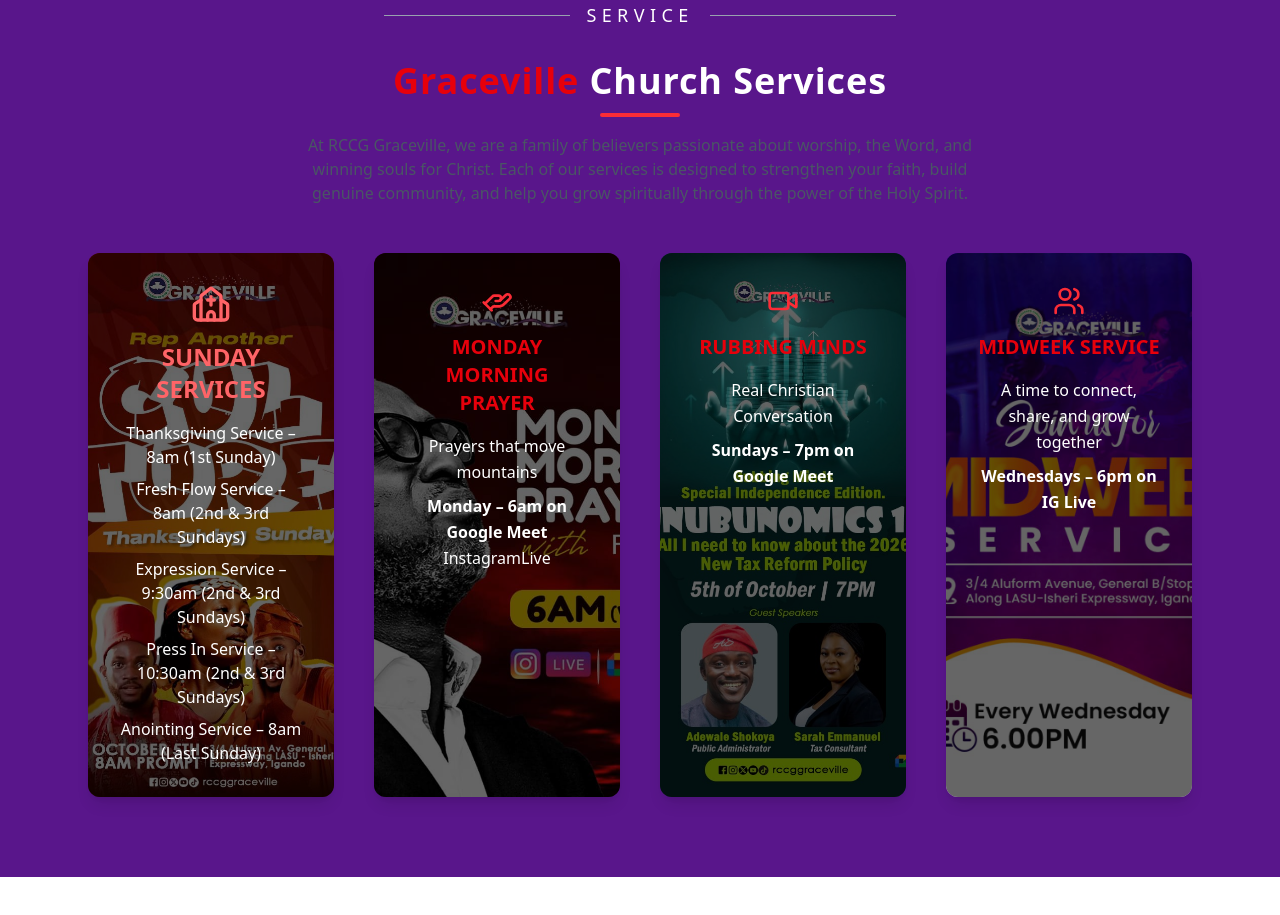
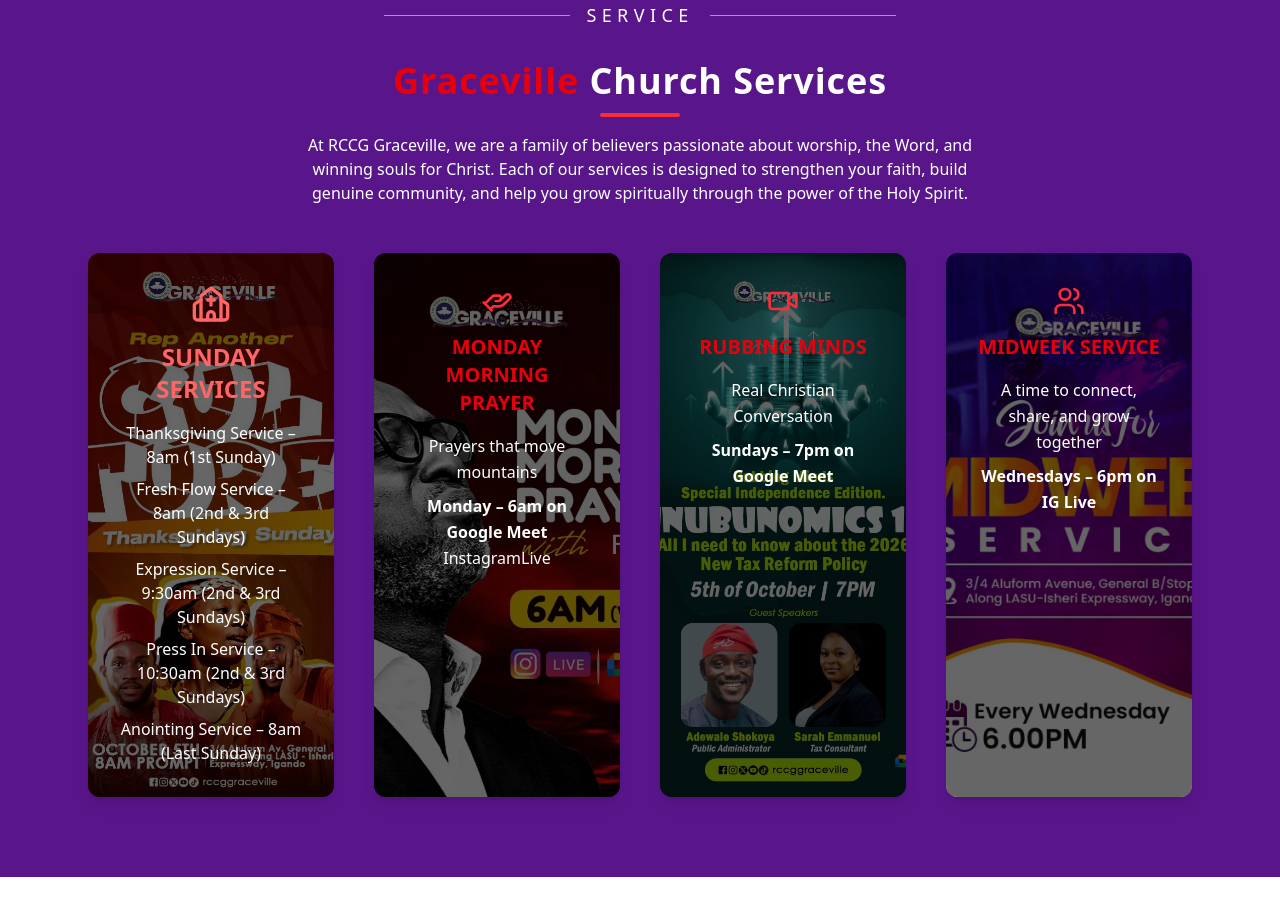
Before and after one commit to UnlimitedDAPPY/graceville, a React (Vite) app: page / in a window 1280 px wide. Shown: the part 2240-3155 px from the top of the page. Built offline with nearby package versions, Linux system fonts and the light colour scheme.

Commit message:
Text color change

```diff
--- a/src/components/Service.tsx
+++ b/src/components/Service.tsx
@@ -19,7 +19,7 @@ const Service = () => {
           </h2>
           <div className="w-20 h-1 bg-red-500 mx-auto mt-3 rounded"></div>
 
-          <p className="mt-4 text-gray-600 max-w-2xl mx-auto">
+          <p className="mt-4 text-white max-w-2xl mx-auto">
             At RCCG Graceville, we are a family of believers passionate about
             worship, the Word, and winning souls for Christ. Each of our
             services is designed to strengthen your faith, build genuine
```
